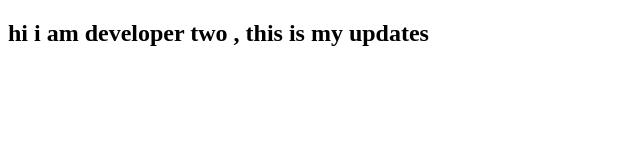
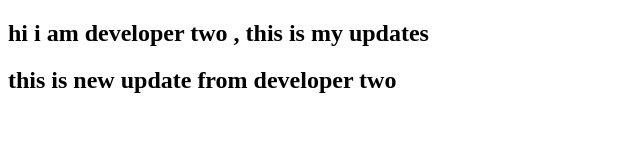
Before and after one commit to codyasbin/testProject, a plain HTML site: page test.html in a window 1280 px wide. Shown: the whole page, without its empty margins (0-640 px from the left). Drawn offline with Linux system fonts and the light colour scheme.

Commit message:
again new update from developer two

```diff
--- a/test.html
+++ b/test.html
@@ -7,6 +7,7 @@
 </head>
 <body>
     <h2>hi i am developer two , this is my updates</h2>
+    <h2>this is new update from developer two </h2>
 
 </body>
 </html>
```
